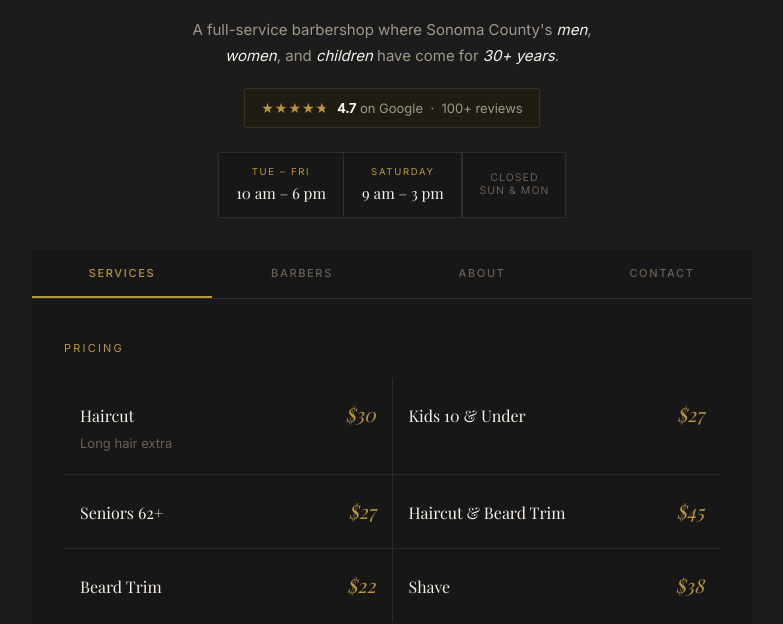
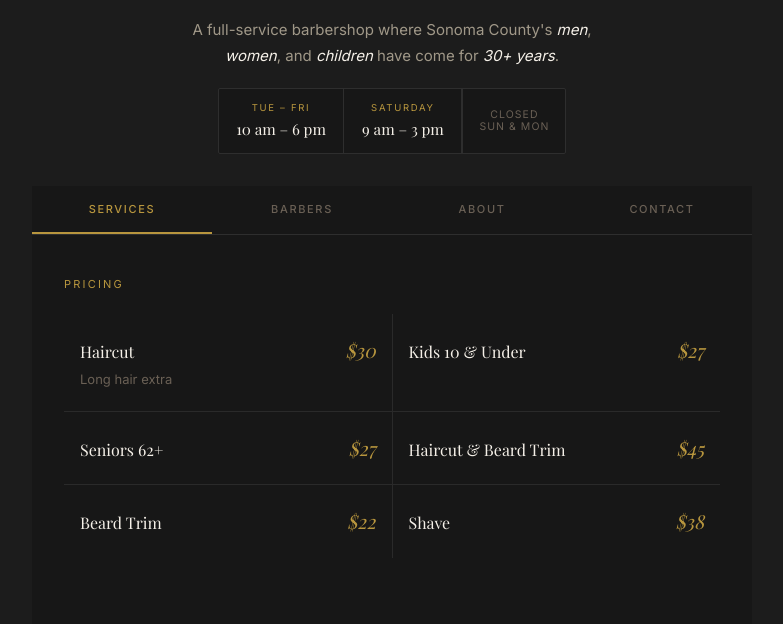
Before and after one commit to a4v2d4/Barbershop, a plain HTML site: page index.html in a window 1280 px wide. Shown: the part 180-804 px from the top of the page, without its empty margins (248-1031 px from the left). Drawn offline with nearby package versions, Linux system fonts and the light colour scheme; grey boxes are pictures that could not be loaded; a web font is replaced by a local one.

Commit message:
remove google review badge

```diff
--- a/index.html
+++ b/index.html
@@ -407,15 +407,6 @@
 
     <p class="tagline">A full-service barbershop where Sonoma County's <em>men</em>, <em>women</em>, and <em>children</em> have come for <em>30+ years</em>.</p>
 
-    <!-- Google review badge -->
-    <div>
-      <a class="review-badge"
-         href="https://www.google.com/maps/place/Cotati+Barbershop"
-         target="_blank" rel="noopener" aria-label="4.7 stars on Google — 100+ reviews">
-        <span class="stars">★★★★<span style="position:relative;display:inline-block;color:#2e2e2e;">★<span style="position:absolute;left:0;top:0;width:70%;overflow:hidden;color:var(--brass);">★</span></span></span>
-        <span class="review-text"><strong>4.7</strong> on Google &nbsp;·&nbsp; 100+ reviews</span>
-      </a>
-    </div>
 
     <!-- Hours block -->
     <div class="hours-block" role="complementary" aria-label="Business hours">
```
